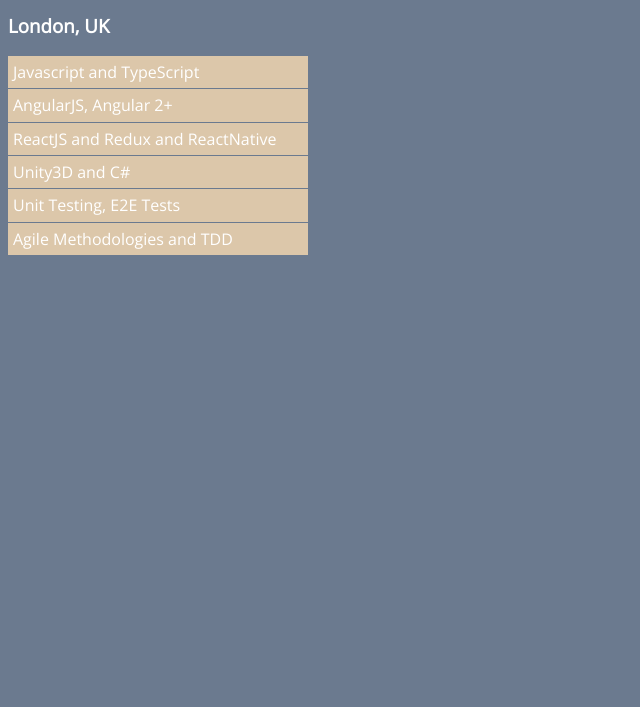
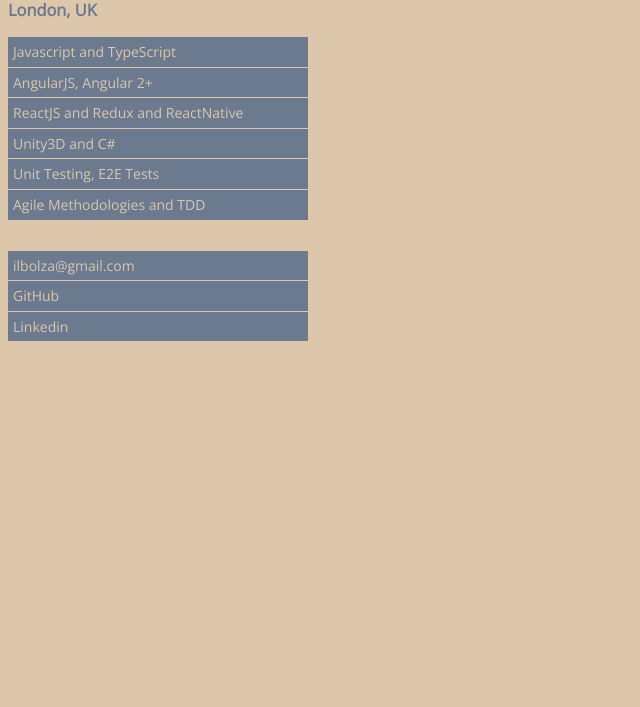
Before and after one commit to Bolza/Bolza.github.io, a plain HTML site: page index.html in a window 1280 px wide. Shown: the part 93-800 px from the top of the page, without its empty margins (0-640 px from the left). Drawn offline with nearby package versions, Linux system fonts and the light colour scheme.

Commit message:
email added

```diff
--- /dev/null
+++ b/email.js
@@ -0,0 +1,14 @@
+// var emailElement = document.querySelector("email");
+function mailTo() {
+    var email = this.attributes['data-user'].value + '@' + this.attributes['data-domain'].value;
+    location.href='mailto:' + email;
+}
+
+function copyEmail() {
+    var textArea = document.createElement("textarea");
+    var text = this.attributes['data-user'].value + '@' + this.attributes['data-domain'].value;
+    document.body.appendChild(textArea);
+    textArea.value = text;
+    textArea.select();
+    document.execCommand('copy');
+}
--- a/index.html
+++ b/index.html
@@ -1,5 +1,5 @@
 <!doctype html>
-<html class="no-js blueberry" lang="en">
+<html class="no-js" lang="en">
     <head>
         <meta charset="utf-8">
         <meta http-equiv="x-ua-compatible" content="ie=edge">
@@ -14,7 +14,6 @@
         <h2>Software Developer</h1>
         <h3>London, UK</h1>
 
-
         <section class="skills">
             <div class="skill">Javascript and TypeScript</div>
             <div class="skill">AngularJS, Angular 2+</div>
@@ -24,8 +23,14 @@
             <div class="skill">Agile Methodologies and TDD</div>
         </section>
 
-        <contacts>
-
-        </contacts>
+        <section class="contacts">
+            <a>
+                <email data-user="ilbolza" data-domain="gmail.com" onclick="mailTo.call(this)"></email>
+                <!-- <span onclick="copyEmail.call(this)">copy</span> -->
+            </a>
+            <a href="https://github.com/Bolza">GitHub</adiv>
+            <a href="https://www.linkedin.com/in/stefanosergio">Linkedin</adiv>
+        </section>
     </body>
+    <script src="./email.js"></script>
 </html>
--- a/stfn.css
+++ b/stfn.css
@@ -1,12 +1,20 @@
 html {
 	font-family: 'Open Sans', sans-serif;
-	font-variant: regular;
-	font-weight: 500;
     line-height: 1.4em;
-    color: #fff
+    color: #6B7A8F;
+    background-color: #DCC7AA;
+    font-size: 14px;
 }
 
-.skills {
+a {
+    color: inherit;
+    text-decoration: none;
+}
+a:hover {
+    text-decoration: underline;
+}
+
+section {
     max-width: 300px;
     display: flex;
     flex-direction: column;
@@ -14,12 +22,17 @@
     align-items: stretch;
 }
 
-.skill {
+section div, section a {
     flex: 1;
     margin-bottom: 1px;
     padding: 5px;
-    height: 23px;
-    background-color: #DCC7AA;
+    height: 20px;
+    background-color: #6B7A8F;
+    color: #DCC7AA;
+}
+
+section.contacts {
+    margin-top: 30px;
 }
 
 .blueberry {
@@ -37,3 +50,10 @@
 .applecore {
     background-color: #DCC7AA;
 }
+
+email::after {
+    content: attr(data-domain);
+}
+email::before {
+    content: attr(data-user) "\0040";
+}
```
